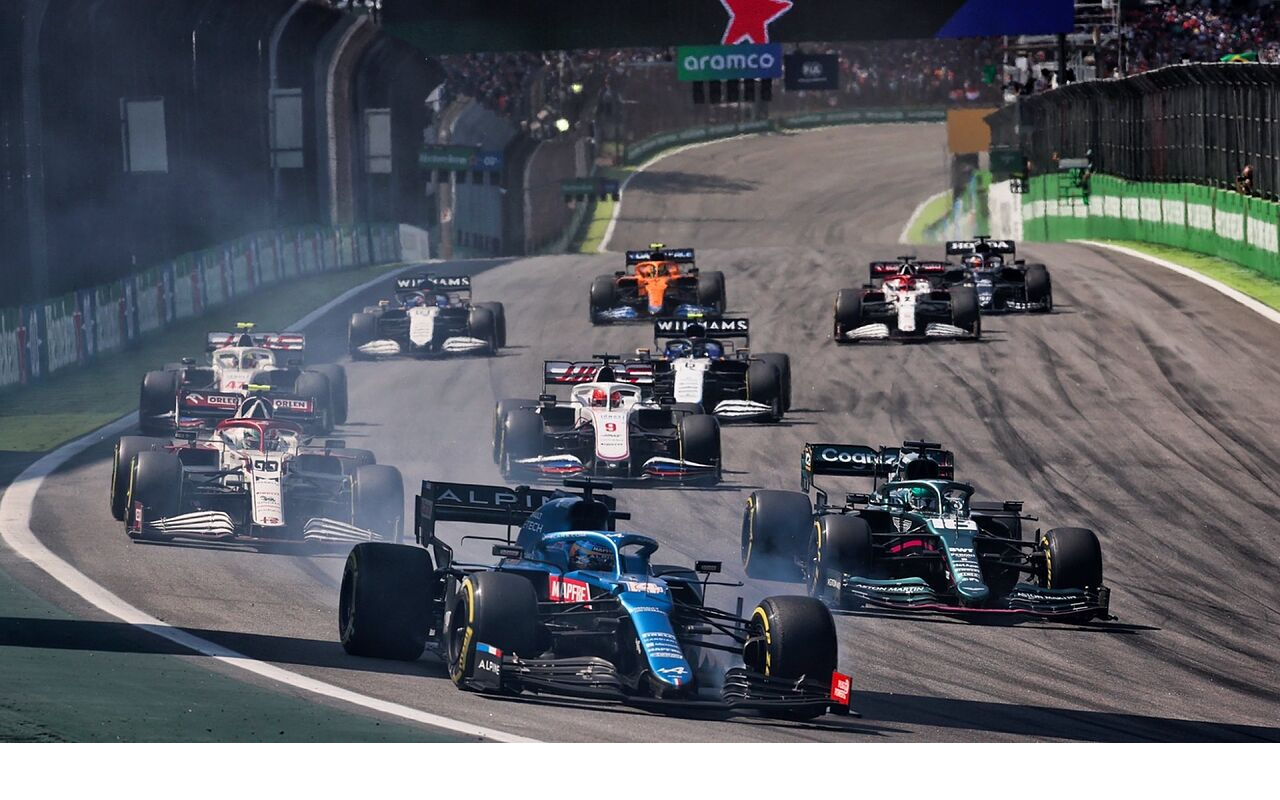
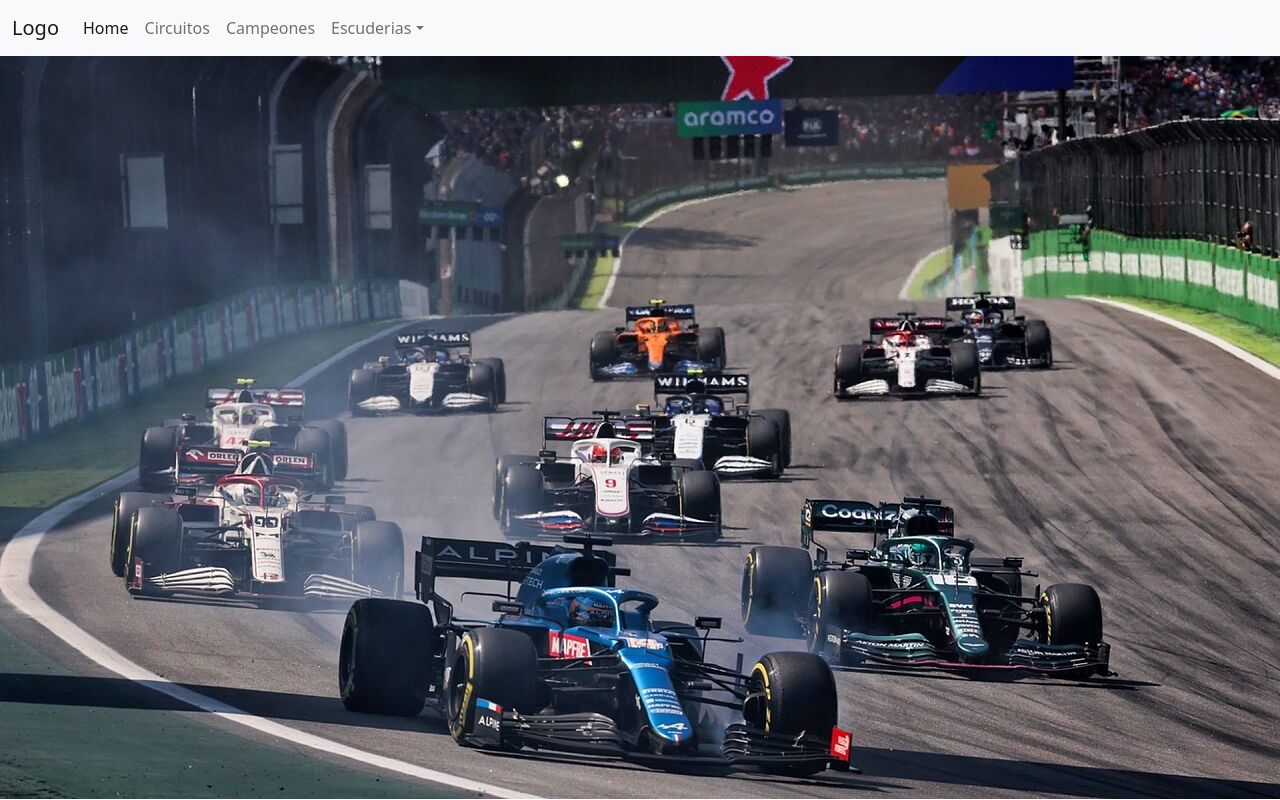
Before and after one commit to sebasirna03/Coder, a plain HTML site: page index.html in a window 1280 px wide. Shown: the top 800 px of the page. Drawn offline with nearby package versions, Linux system fonts and the light colour scheme.

Commit message:
primer commit rama nueva navbar

```diff
--- a/index.html
+++ b/index.html
@@ -9,6 +9,40 @@
         integrity="sha384-1BmE4kWBq78iYhFldvKuhfTAU6auU8tT94WrHftjDbrCEXSU1oBoqyl2QvZ6jIW3" crossorigin="anonymous">
     <title>Git</title>
 </head>
+<header>
+    <nav class="navbar navbar-expand-lg navbar-light bg-light">
+        <div class="container-fluid">
+            <a class="navbar-brand" href="#">Logo</a>
+            <button class="navbar-toggler" type="button" data-bs-toggle="collapse" data-bs-target="#navbarNavDropdown"
+                aria-controls="navbarNavDropdown" aria-expanded="false" aria-label="Toggle navigation">
+                <span class="navbar-toggler-icon"></span>
+            </button>
+            <div class="collapse navbar-collapse" id="navbarNavDropdown">
+                <ul class="navbar-nav">
+                    <li class="nav-item">
+                        <a class="nav-link active" aria-current="page" href="#">Home</a>
+                    </li>
+                    <li class="nav-item">
+                        <a class="nav-link" href="#">Circuitos</a>
+                    </li>
+                    <li class="nav-item">
+                        <a class="nav-link" href="#">Campeones</a>
+                    </li>
+                    <li class="nav-item dropdown">
+                        <a class="nav-link dropdown-toggle" href="#" id="navbarDropdownMenuLink" role="button"
+                            data-bs-toggle="dropdown" aria-expanded="false">Escuderias</a>
+                        <ul class="dropdown-menu" aria-labelledby="navbarDropdownMenuLink">
+                            <li><a class="dropdown-item" href="#">Ferrari</a></li>
+                            <li><a class="dropdown-item" href="#">Mercedes</a></li>
+                            <li><a class="dropdown-item" href="#">RedBull</a></li>
+                        </ul>
+                    </li>
+                </ul>
+            </div>
+        </div>
+    </nav>
+</header>
+
 <body>
     <img src="/media/3.jpg">
     <footer>
```
